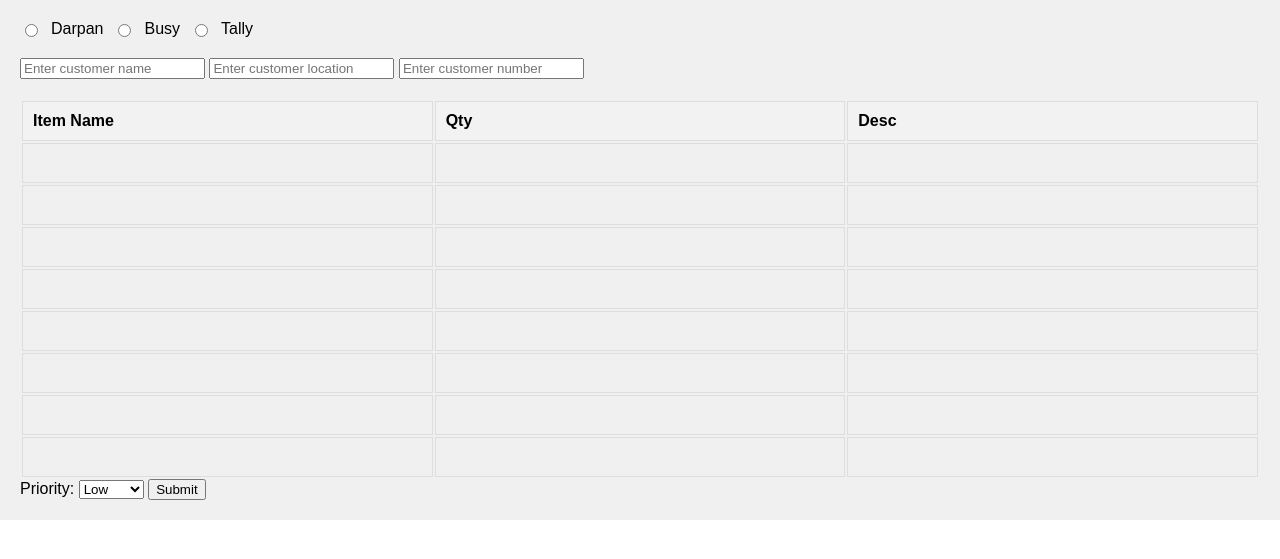
After one commit to aditya2296/OMS, a Flask app: page /new_order in a window 1280 px wide. The commit adds this page. Shown: the top 559 px of the page. Run offline with Flask 3, Linux system fonts and the light colour scheme; lists and menus that the app fills with data are empty.

Commit message:
^Order booking

```diff
--- a/app.py
+++ b/app.py
@@ -4,9 +4,8 @@ import pandas as pd
 
 app = Flask(__name__, template_folder="templates")
 app.secret_key = generate_secret_key()
-
-# Hardcoded user credentials (replace this with a proper authentication mechanism)
 valid_credentials = {'pmadmin': 'pass123'}
+test_credentials = {'pmtest': 'pass123'}
 item_detail = []
 customer_detail = []
 
@@ -14,16 +13,15 @@ customer_detail = []
 def home():
     return render_template('login.html')
 
-
 @app.route('/login', methods=['POST'])
 def login():
     login_id = request.form.get('loginId')
     password = request.form.get('password')
     if login_id in valid_credentials and password == valid_credentials[login_id]:
-        # Successful login, redirect to the home page (you can replace 'home' with your actual home route)
         return redirect(url_for('dashboard'))
+    elif login_id in test_credentials and password == test_credentials[login_id]:
+        return redirect(url_for('order_booking'))
     else:
-        # Incorrect credentials, show an error message (you can improve this part)
         flash('Invalid username or password.', 'error')
         return render_template('login.html', error='Invalid username or password.')
 
@@ -45,14 +43,12 @@ def new_item():
 
 @app.route('/save_new_item', methods=['POST'])
 def save_new_item():
-    # Retrieve data from the request
     newItemDate = request.form.get('newItemDate')
     newItemName = request.form.get('newItemName')
     newItemCompany = request.form.get('newItemCompany')
     newItemQuantity = request.form.get('newItemQuantity')
     newItemPrice = request.form.get('newItemPrice')
 
-    # Add the new item to the item_details dictionary
     new_item = {
         'Date of Purchase': newItemDate,
         'Item Name': newItemName,
@@ -70,27 +66,16 @@ def insert_excel_page():
 @app.route('/insert_from_excel', methods=['POST'])
 def insert_from_excel():
     try:
-        # Check if the POST request has the file part
         if 'file' not in request.files:
             return 'No file part', 400
 
         file = request.files['file']
-
-        # Check if the file is uploaded
         if file.filename == '':
             return 'No selected file', 400
-
-        # Check if the file is an Excel file
         if not file.filename.endswith('.xlsx'):
             return 'Invalid file format. Please upload an Excel file (.xlsx)', 400
-
-        # Read the Excel file into a pandas DataFrame
         df = pd.read_excel(file)
-
-        # Extract the rows (excluding the header) as a list of dictionaries
         new_items = df.iloc[:, :].to_dict(orient='records')
-
-        # Add the new items to the item_details list
         item_detail.extend(new_items)
         file.close
         return render_template('item_details.html', item_details=item_detail)
@@ -104,11 +89,8 @@ def new_customer():
 
 @app.route('/save_new_customer', methods=['POST'])
 def save_new_customer():
-    # Retrieve data from the request
     newCustomerName = request.form.get('newCustomerName')
     newPhoneNumber = request.form.get('newPhoneNumber')
-
-    # Add the new item to the item_details dictionary
     new_customer = {
         'Customer Name': newCustomerName,
         'Mobile Number': int(newPhoneNumber)
@@ -124,27 +106,16 @@ def insert_customer_page():
 @app.route('/insert_from_excel_customer', methods=['POST'])
 def insert_from_excel_customer():
     try:
-        # Check if the POST request has the file part
         if 'file' not in request.files:
             return 'No file part', 400
 
         file = request.files['file']
-
-        # Check if the file is uploaded
         if file.filename == '':
             return 'No selected file', 400
-
-        # Check if the file is an Excel file
         if not file.filename.endswith('.xlsx'):
             return 'Invalid file format. Please upload an Excel file (.xlsx)', 400
-
-        # Read the Excel file into a pandas DataFrame
         df = pd.read_excel(file)
-
-        # Extract the rows (excluding the header) as a list of dictionaries
         new_customers = df.iloc[:, :].to_dict(orient='records')
-
-        # Add the new customers to the customer_details list
         customer_detail.extend(new_customers)
         file.close
 
@@ -152,5 +123,15 @@ def insert_from_excel_customer():
 
     except Exception as e:
         return str(e), 500
+
+@app.route('/order_booking')
+def order_booking():
+    return render_template('order_booking.html')
+
+@app.route('/new_order')
+def new_order():
+    return render_template('new_order.html')
+
+
 if __name__ == '__main__':
     app.run(debug=True)
--- /dev/null
+++ b/static/order-booking-style.css
@@ -0,0 +1,49 @@
+body {
+    font-family: Arial, sans-serif;
+    margin: 0;
+}
+
+.order-container {
+    background-color: #f0f0f0;
+    padding: 20px;
+}
+
+.header {
+    display: flex;
+    justify-content: space-between;
+    align-items: center;
+}
+
+.checkboxes {
+    display: flex;
+    gap: 10px;
+}
+
+.customer-details {
+    margin-top: 20px;
+}
+
+#orderTable {
+    width: 100%;
+    margin-top: 20px;
+}
+
+#orderTable th,
+#orderTable td {
+    padding: 10px;
+    border: 1px solid #ddd;
+    text-align: left;
+}
+
+#orderTable th {
+    background-color: #f2f2f2;
+}
+
+#orderTable td {
+    min-width: 100px;
+}
+
+#orderTable td[contenteditable="true"] {
+    cursor: text;
+    white-space: pre-wrap;
+}
--- /dev/null
+++ b/templates/new_order.html
@@ -0,0 +1,111 @@
+<!DOCTYPE html>
+<html lang="en">
+<head>
+    <meta charset="UTF-8">
+    <meta name="viewport" content="width=device-width, initial-scale=1.0">
+    <link rel="stylesheet" href="{{ url_for('static', filename='order-booking-style.css') }}">
+    <title>New Order Page</title>
+</head>
+<body>
+    <div class="order-container">
+        <div class="header">
+            <div class="checkboxes">
+                <input type="radio" id="darpanRadio" name="software" value="Darpan">
+                <label for="darpanRadio">Darpan</label>
+
+                <input type="radio" id="busyRadio" name="software" value="Busy">
+                <label for="busyRadio">Busy</label>
+
+                <input type="radio" id="tallyRadio" name="software" value="Tally">
+                <label for="tallyRadio">Tally</label>
+            </div>
+        </div>
+
+        <div class="customer-details" id="customerDetails">
+            <input type="text" id="customerName" name="customerName" placeholder="Enter customer name">
+            <input type="text" id="customerLocation" name="Location" placeholder="Enter customer location">
+            <input type="number" id="customerPhone" name="Phone" placeholder="Enter customer number">
+        </div>
+
+        <div class="item-table">
+            <table id="orderTable">
+                <thead>
+                    <tr>
+                        <th>Item Name</th>
+                        <th>Qty</th>
+                        <th>Desc</th>
+                    </tr>
+                </thead>
+                <tbody>
+                    <tr>
+                        <td contenteditable="true"></td>
+                        <td contenteditable="true"></td>
+                        <td contenteditable="true"></td>
+                    </tr>
+                    <tr>
+                        <td contenteditable="true"></td>
+                        <td contenteditable="true"></td>
+                        <td contenteditable="true"></td>
+                    </tr>
+                    <tr>
+                        <td contenteditable="true"></td>
+                        <td contenteditable="true"></td>
+                        <td contenteditable="true"></td>
+                    </tr>
+                    <tr>
+                        <td contenteditable="true"></td>
+                        <td contenteditable="true"></td>
+                        <td contenteditable="true"></td>
+                    </tr>
+                    <tr>
+                        <td contenteditable="true"></td>
+                        <td contenteditable="true"></td>
+                        <td contenteditable="true"></td>
+                    </tr>
+                    <tr>
+                        <td contenteditable="true"></td>
+                        <td contenteditable="true"></td>
+                        <td contenteditable="true"></td>
+                    </tr>
+                    <tr>
+                        <td contenteditable="true"></td>
+                        <td contenteditable="true"></td>
+                        <td contenteditable="true"></td>
+                    </tr>
+                    <tr>
+                        <td contenteditable="true"></td>
+                        <td contenteditable="true"></td>
+                        <td contenteditable="true"></td>
+                    </tr>
+                </tbody>
+            </table>
+        </div>
+        <div class="bottom-section">
+            <label for="priorityDropdown">Priority:</label>
+            <select id="priorityDropdown">
+                <option value="Low" selected>Low</option>
+                <option value="Normal">Normal</option>
+                <option value="Urgent">Urgent</option>
+            </select>
+
+            <button onclick="submitOrder()">Submit</button>
+        </div>
+    </div>
+    <script>
+        function submitOrder() {
+        var selectedCheckbox = document.querySelector('input[name="software"]:checked');
+        var checkboxValue = selectedCheckbox ? selectedCheckbox.value : '';
+
+        var customerName = document.getElementById("customerName").value;
+        var priorityDropdown = document.getElementById("priorityDropdown");
+        var selectedPriority = priorityDropdown.options[priorityDropdown.selectedIndex].value;
+        var alertMessage = "Order Details:\n";
+        alertMessage += "Checkbox Selected: " + checkboxValue + "\n";
+        alertMessage += "Customer Name: " + customerName + "\n";
+        alertMessage += "Customer Contact: " + customerPhone + "\n";
+        alertMessage += "Priority: " + selectedPriority;
+        alert(alertMessage);
+    }
+    </script>
+</body>
+</html>
```
Also changed, not shown: templates/login.html (+0 -16 lines), templates/order_booking.html (added, +23 -0 lines).
